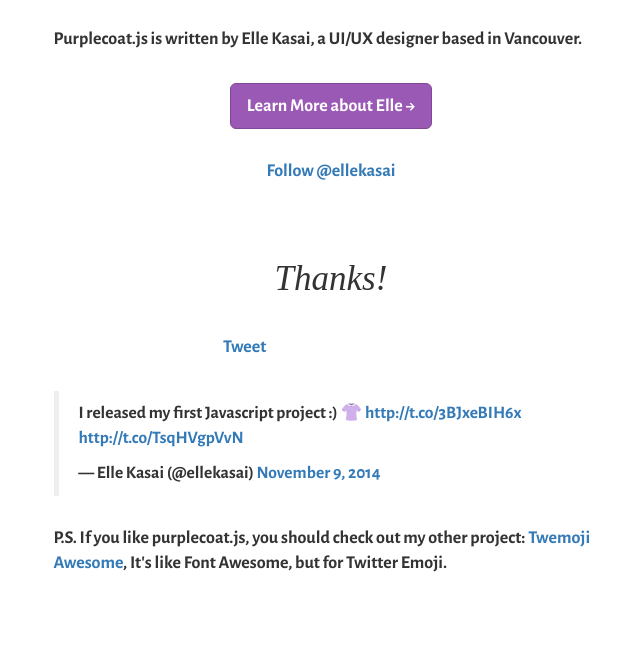
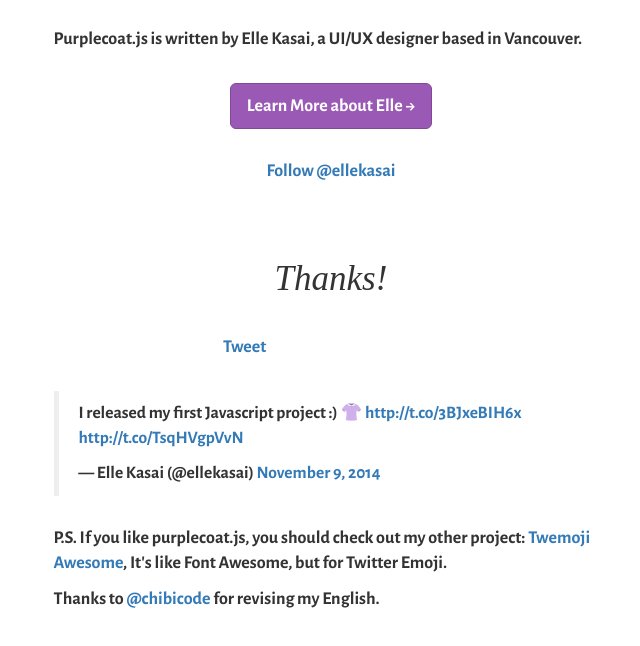
Before and after one commit to ellekasai/purplecoat.js, a website: page index.html in a window 1280 px wide. Shown: the part 3500-4146 px from the top of the page, without its empty margins (309-949 px from the left). Drawn offline with nearby package versions, Linux system fonts and the light colour scheme; grey boxes are pictures that could not be loaded; a web font is replaced by a local one.

Commit message:
add thanks

```diff
--- a/index.html
+++ b/index.html
@@ -165,6 +165,7 @@
           <blockquote data-cards="hidden" class="twitter-tweet" lang="en"><p>I released my first Javascript project :) 👚 <a href="http://t.co/3BJxeBIH6x">http://t.co/3BJxeBIH6x</a> <a href="http://t.co/TsqHVgpVvN">http://t.co/TsqHVgpVvN</a></p>&mdash; Elle Kasai (@ellekasai) <a href="https://twitter.com/ellekasai/status/531570429748445184">November 9, 2014</a></blockquote>
         </p>
         <p class="space-md">P.S. If you like purplecoat.js, you should check out my other project: <a href="http://ellekasai.github.io/twemoji-awesome/" target="_blank">Twemoji Awesome</a>, It's like Font Awesome, but for Twitter Emoji.</p>
+        <p>Thanks to <a href="https://twitter.com/chibicode" target="_blank">@chibicode</a> for revising my English.</p>
       </div>
     </div>
   </main>
```
